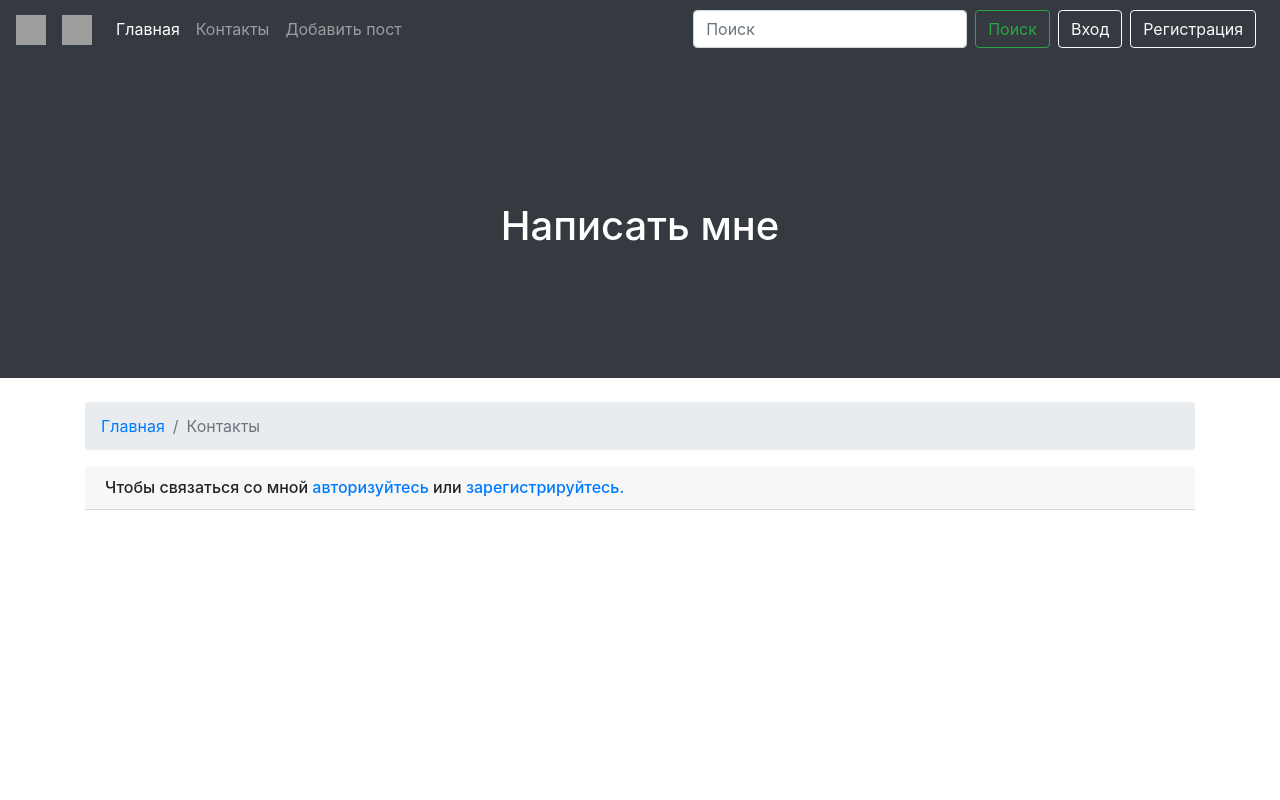
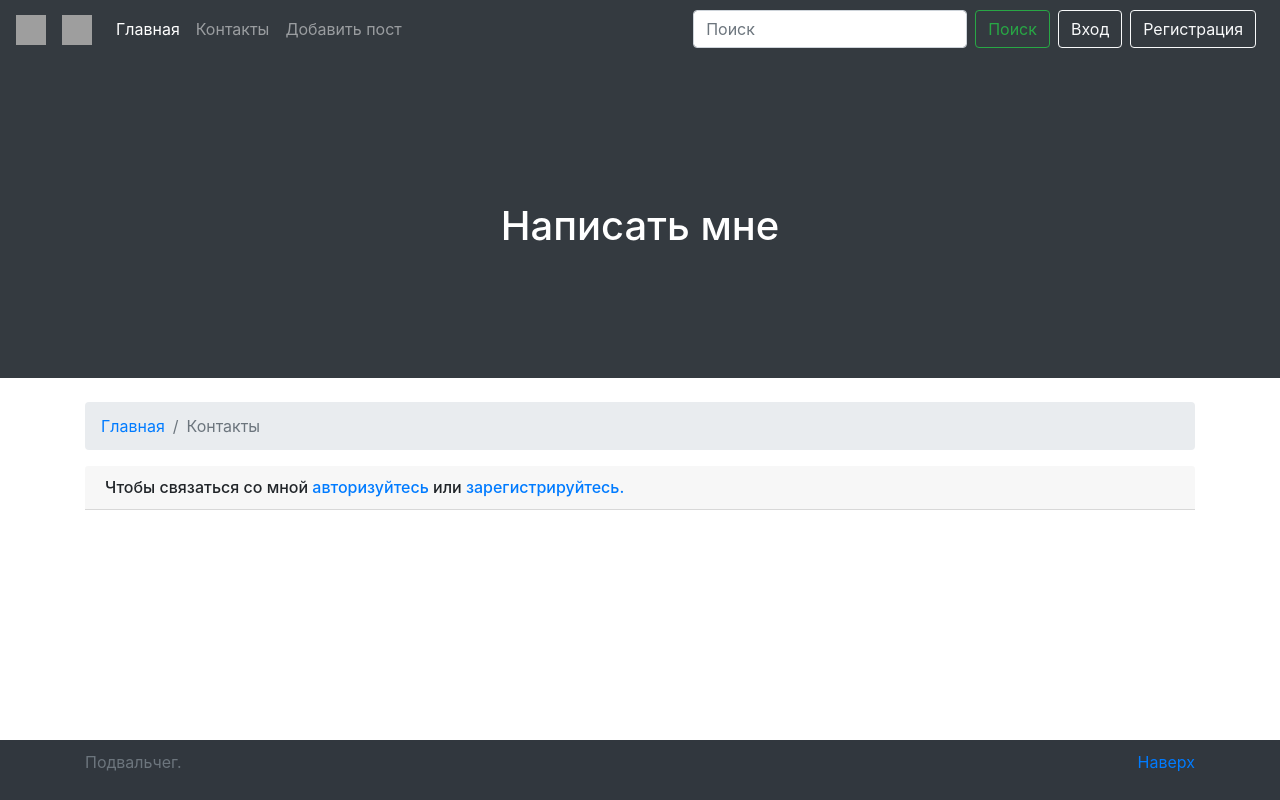
Before and after one commit to CCedra/ccedra.site-old-, a Nuxt app: page /contact in a window 1280 px wide. Built offline with nearby package versions, Linux system fonts and the light colour scheme; no server answers; grey boxes are pictures that could not be loaded.

Commit message:
Update post_detail.vue

```diff
--- a/layouts/post_detail.vue
+++ b/layouts/post_detail.vue
@@ -2,7 +2,7 @@
   <div>
     <Navbar />
     <Nuxt />
-   <!--  <Footer / -->
+    <Footer />
   </div>
 </template>
 
```
